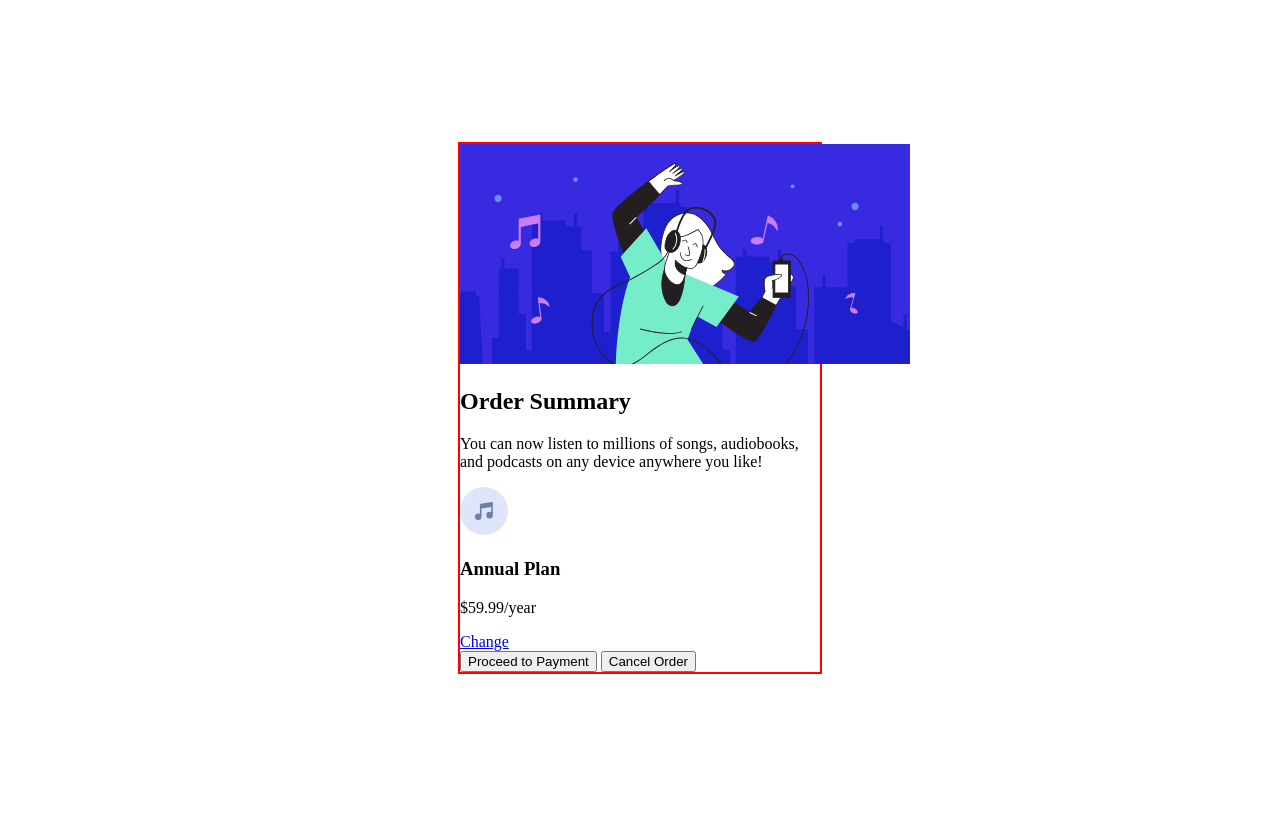
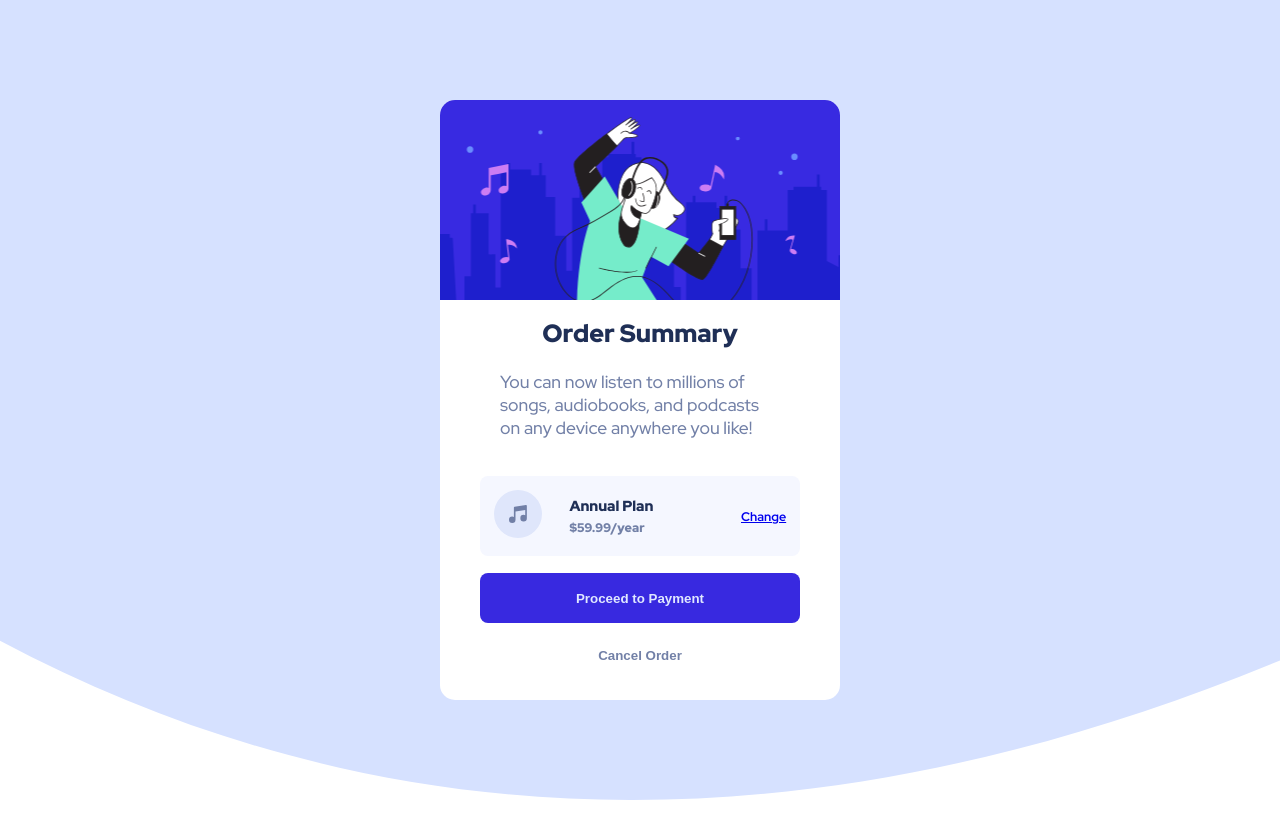
Before and after one commit to David-Milton-1010/OrderSummaryComponent, a plain HTML site: page index.html in a window 1280 px wide. Drawn offline with Linux system fonts and the light colour scheme.

Commit message:
Add all styles

```diff
--- a/index.html
+++ b/index.html
@@ -4,7 +4,12 @@
     <meta charset="UTF-8" />
     <meta name="viewport" content="width=device-width, initial-scale=1.0" />
     <!-- displays site properly based on user's device -->
-
+    <link rel="preconnect" href="https://fonts.googleapis.com" />
+    <link rel="preconnect" href="https://fonts.gstatic.com" crossorigin />
+    <link
+      href="https://fonts.googleapis.com/css2?family=Red+Hat+Display:wght@500;700;900&display=swap"
+      rel="stylesheet"
+    />
     <link
       rel="icon"
       type="image/png"
@@ -15,24 +20,55 @@
     <title>Frontend Mentor | Order summary card</title>
   </head>
   <body>
-    <div class="container">
+<div class="card">
+  <div class="card-image"></div>
+  <div class="card-main-text">
+    <h1>Order Summary</h1>
+    <p>You can now listen to millions of songs, audiobooks, and podcasts on any device anywhere you like!</p>
+  </div>
+  <div class="card-annual-plan">
+    <div class="card-annual-plan-icon">
+      <img src="./images/icon-music.svg" alt="music icon">
+    </div>
+    <div class="card-annual-plan-pricing">
+      <h3>Annual Plan</h3>
+      <span class="price">$59.99/year</span>
+    </div>
+    <div class="card-annual-plan-change">
+      <a href="#">Change</a>
+    </div>
+  </div>
+  <button class="card-payment-btn">Proceed to Payment</button>
+  <button class="card-cancel-btn">Cancel Order</button>
+</div>
+
+    <!-- <div class="container">
       <div class="card">
         <div class="card-img">
-          <img src="images/illustration-hero.svg" alt="">
+          <img src="images/illustration-hero.svg" alt="" />
         </div>
         <div class="card-main-text">
-          <h2>Order Summary</h2>
-          <p>You can now listen to millions of songs, audiobooks, and
-          podcasts on any device anywhere you like!</p>
+          <h1>Order Summary</h1>
+          <p>
+            You can now listen to millions of songs, audiobooks, and podcasts on
+            any device anywhere you like!
+          </p>
         </div>
         <div class="card-annual-plan">
-          <img src="images/icon-music.svg" alt="">
-          <h3>Annual Plan</h3> <p>$59.99/year</p> <a href="http://">Change</a></div>
+          <div class="card-annual-plan-content">
+            <img src="images/icon-music.svg" alt="" />
+            <div class="card-annual-plan-pricing">
+              <h3>Annual Plan</h3>
+              <p>$59.99/year</p>
+            </div>
+          </div>
+          <a href="http://">Change</a>
+        </div>
         <div class="card-buttons">
-         <button class="payment">Proceed to Payment</button>
-         <button class="cancel">Cancel Order</button>
-         </div>
+          <button class="payment">Proceed to Payment</button>
+          <button class="cancel">Cancel Order</button>
+        </div>
       </div>
-    </div>
+    </div> -->
   </body>
 </html>
--- a/style.css
+++ b/style.css
@@ -15,16 +15,150 @@ card
 5. cancel button
 */
 
-body{
-    min-height: 100vh;
+*{
+  margin: 0;
+  padding: 0;
+}
+
+
+html {
+  box-sizing: border-box;
+  font-size: 62.5%
+}
+
+body {
+  font-family: 'Red Hat Display', sans-serif;
+  min-height: 100vh;
+  display: flex;
+  justify-content: center;
+  align-items: center;
+  background-image: url('images/pattern-background-desktop.svg');
+  background-repeat: no-repeat;
+  background-size: cover;
+}
+
+/* .container {
+  width: 100%;
+  max-width: 430px;
+  margin: 0 auto;
+  display: flex;
+  justify-content: center;
+  align-items: center;
+  border-radius: 15px;
+  border: 2px solid red;
+  background-color: white;
+} */
+
+.card{
+  /* border: 2px solid red; */
+  height: 600px;
+  max-width: 80%;
+  width: 400px;
+  background-color: white;
+  border-radius: 15px;
+  display: flex;
+  flex-direction: column;
+  justify-content: space-between;
+}
+
+.card-image{
+  background-image: url("./images/illustration-hero.svg");
+  border-radius: 15px 15px 0 0;
+  width: 100%;
+  max-width: 100%;
+  height: 200px;
+  background-repeat: no-repeat;
+  background-size: cover;
+  background-position: center;
+}
+
+.card-main-text{
     display: flex;
     justify-content: center;
     align-items: center;
-
+    flex-direction: column;
 }
 
-.container{
-  max-width: 360px;
+.card-main-text h1 {
+  font-size: 2.5rem;
+  font-weight: 900;
+  color: hsl(223, 47%, 23%);
+}
+.card-main-text p {
+  margin: 20px 50px;
+  font-size: 1.75rem;
+  color: hsl(224, 23%, 55%);
+  max-width: 280px;
+}
+
+
+.card-annual-plan{
+  display: flex;
+  justify-content: space-around;
+  align-items: center;
+  background-color: hsl(225, 100%, 98%);
   margin: 0 auto;
-  border: 2px solid red;
+  border-radius: 8px;
+  height: 80px;
+  font-size: 1.25rem;
+  width: 80%;
 }
+
+
+.card-annual-plan h3{
+  color: hsl(223, 47%, 23%);
+  font-weight: 900;
+}
+
+.price{
+  color: hsl(224, 23%, 55%);
+  font-weight: 900;
+}
+
+.card-annual-plan-pricing{
+  display: flex;
+  flex-direction: column;
+  justify-content: space-between;
+  padding-right: 60px;
+  height: 40px;
+}
+
+.card-annual-plan-change a{
+  font-weight: 700;
+}
+
+.card-annual-plan-change a:active{
+  text-decoration: none;
+  color: hsl(245, 75%, 52%);
+}
+
+.card-payment-btn{
+  background-color: hsl(245, 75%, 52%);
+  color: hsl(225, 100%, 94%);
+  width: 80%;
+  display: block;
+  margin: 0 auto;
+  height: 50px;
+  border-radius: 8px;
+  font-weight: 700;
+  border-style: none;
+}
+
+.card-payment-btn:active{
+  opacity: .5;
+}
+
+.card-cancel-btn{
+  background-color: white;
+  color: hsl(224, 23%, 55%);
+  width: 50%;
+  height: 30px;
+  display: block;
+  margin: 0 auto 30px;
+  font-weight: 700;
+  border-style: none;
+}
+
+.card-cancel-btn:active{
+  color: hsl(223, 47%, 23%)
+}
```
